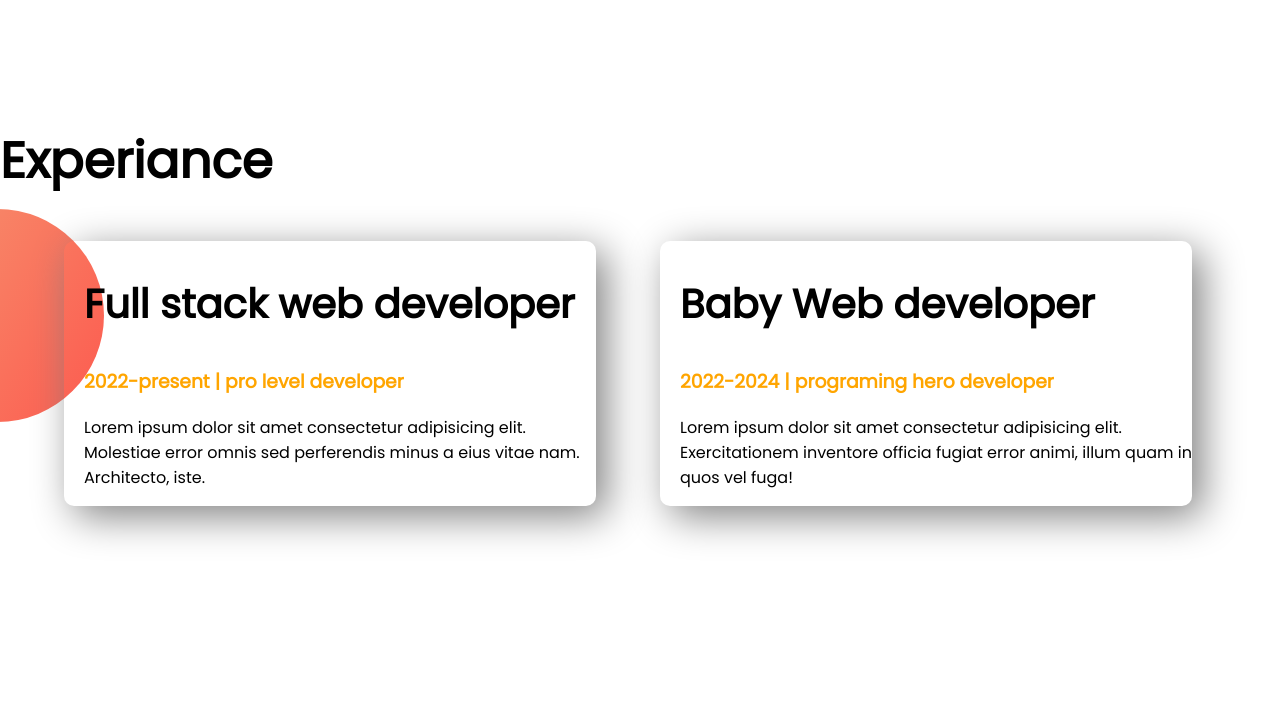
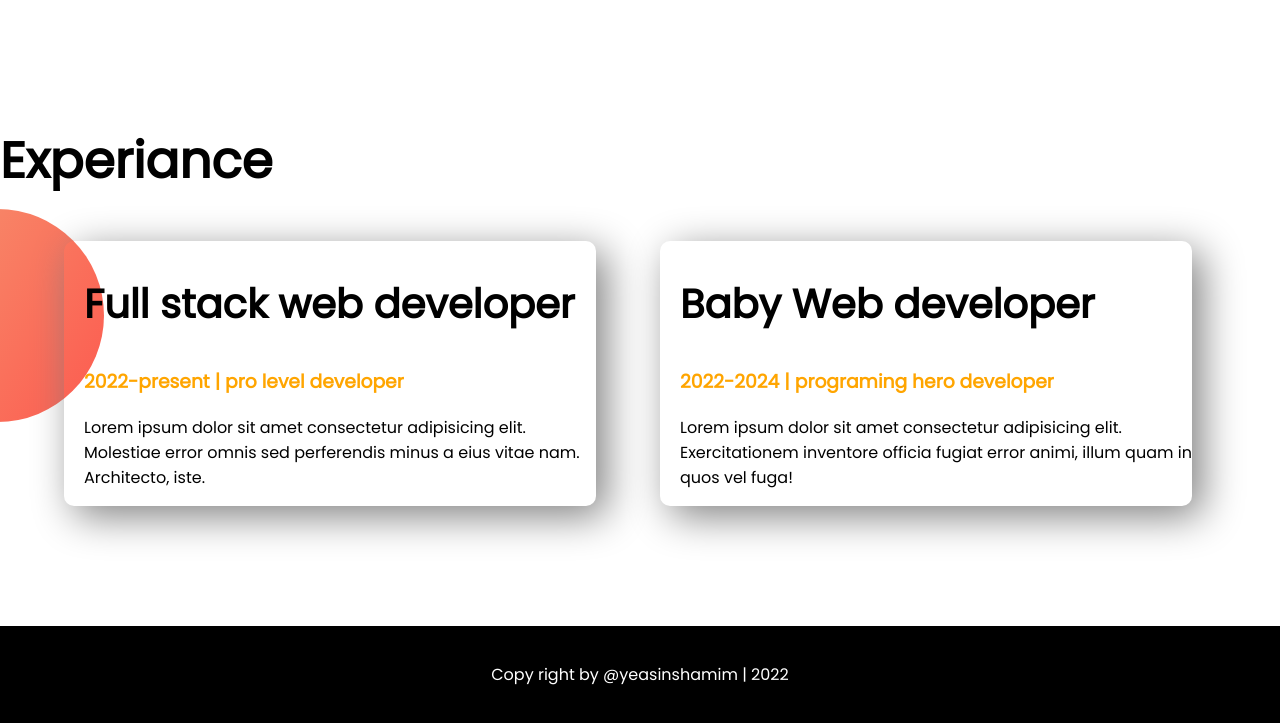
Before and after one commit to yeasinshamimdev/developer-protfolio, a plain HTML site: page index.html in a window 1280 px wide. Shown: the part 1203-1926 px from the top of the page. Before the commit the page ends 1829 px from the top, so only its background shows below. Drawn offline with Linux system fonts and the light colour scheme.

Commit message:
all are done

```diff
--- a/index.html
+++ b/index.html
@@ -44,7 +44,6 @@
                 <h2>Full stack web developer</h2>
                 <h3 class="orange-color">2022-present | pro level developer</h3>
                 <p>Lorem ipsum dolor sit amet consectetur adipisicing elit. Molestiae error omnis sed perferendis minus a eius vitae nam. Architecto, iste.</p>
-
             </div>
             <div class="dev">
                 <h2>Baby Web developer</h2>
@@ -54,6 +53,7 @@
             </div>
         </div>
     </section>
+    <footer><p>Copy right by @yeasinshamim | 2022</p></footer>
 </body>
 
 </html>
--- a/style.css
+++ b/style.css
@@ -51,3 +51,9 @@ h2{
     border-radius: 10px;
     box-shadow: 10px 10px 40px gray;
 }
+footer{
+    text-align: center;
+    padding: 20px 10px;
+    color: white;
+    background-color: black;
+}
```
